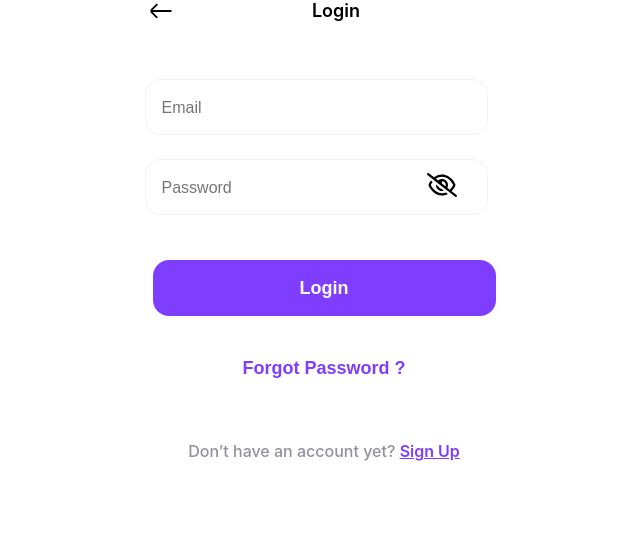
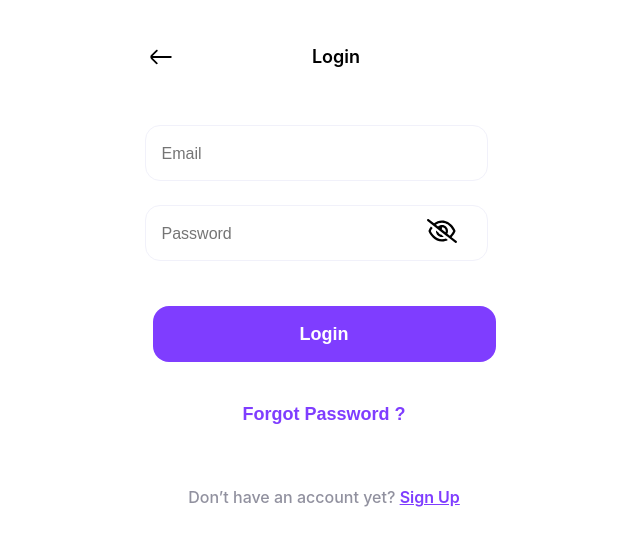
Before and after one commit to chandran-kannan/Expenso, a React (Vite) app: page /Log-In in a window 1280 px wide. Shown: the top 546 px of the page, without its empty margins (316-956 px from the left). Built offline with nearby package versions, Linux system fonts and the light colour scheme.

Commit message:
Cleared error in Header

```diff
--- a/src/Pages/LoginScreen/index.tsx
+++ b/src/Pages/LoginScreen/index.tsx
@@ -35,7 +35,7 @@
 
   return (
     <div>
-      <div className="mt-44px flex flex-col items-center">
+      <div className="pt-46px flex flex-col items-center">
         <Header leftIcon={<LeftArrow width={24} height={16} />} title="Login" />
       </div>
       <form
--- a/src/index.css
+++ b/src/index.css
@@ -342,7 +342,9 @@
 .p-16 {
   padding: 16px;
 }
-
+.pt-46px {
+  padding-top: 46px;
+}
 /* Font size */
 .header-shadow {
   text-shadow:  0px 4px 4px rgba(0, 0, 0, 0.25);
```
